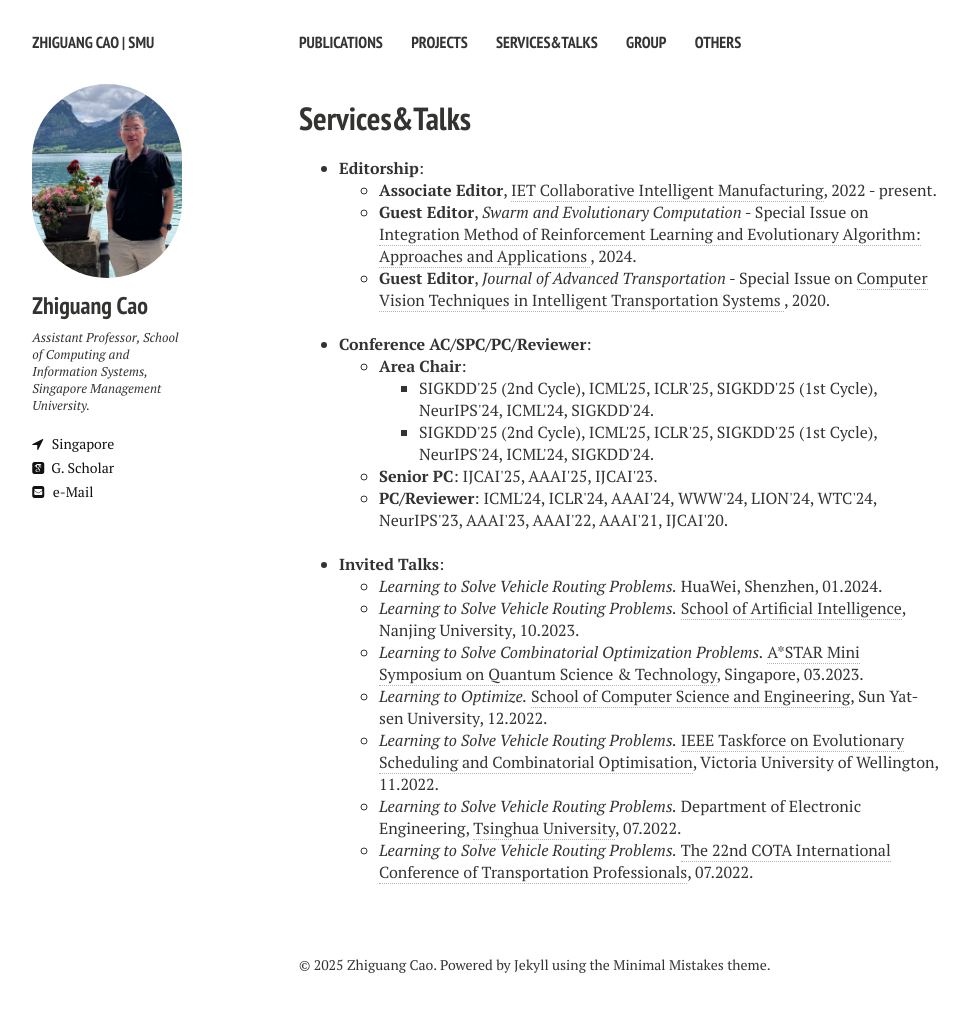
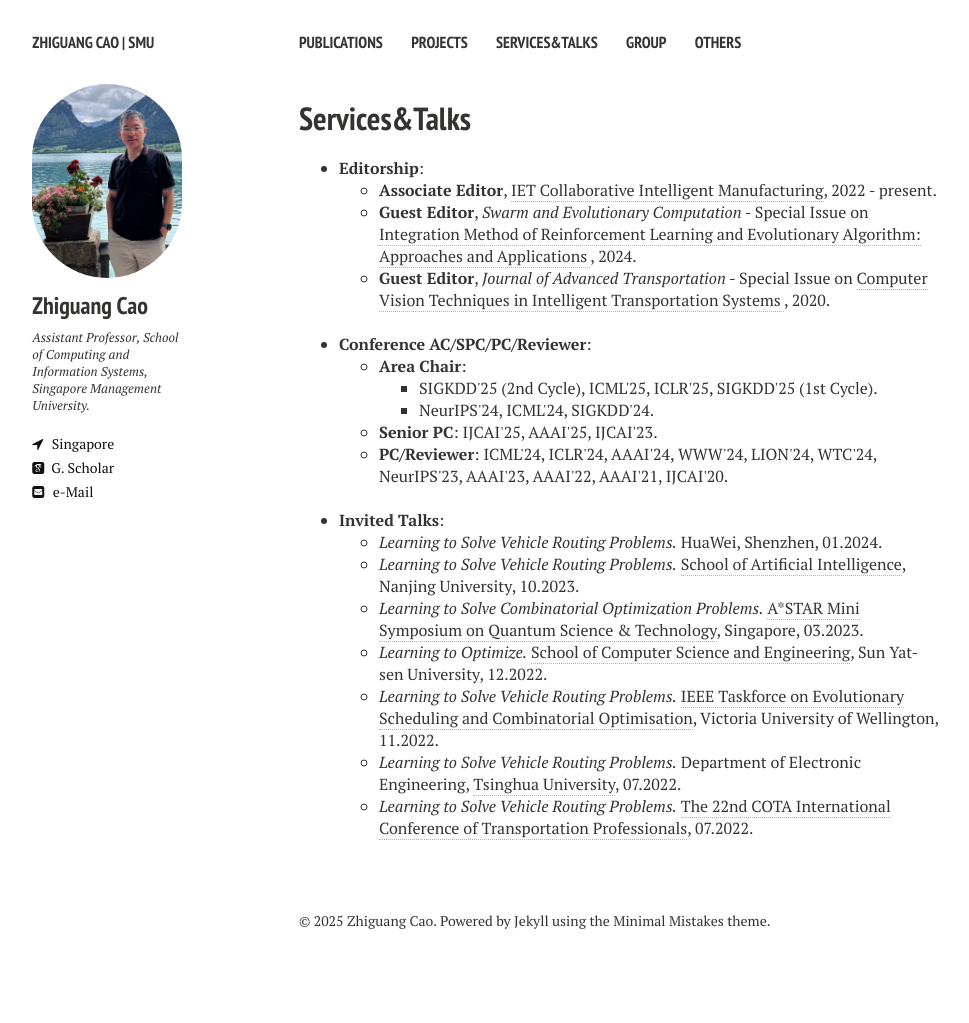
Before and after one commit to zhiguangcaosg/zhiguangcaosg.github.io, a Jekyll site: the page built from services&talks.md, in a window 1280 px wide. Shown: the whole page, without its empty margins (21-990 px from the left). Built offline with Jekyll 4.4.1, drawn with Linux system fonts in a browser that asks for light colours; nearby versions of some CDN libraries; after the commit the page ends 979 px from its top, so only the background shows below that.

Commit message:
Update services&talks.md

```diff
--- a/services&talks.md
+++ b/services&talks.md
@@ -29,9 +29,9 @@ comments: false
 	<ul>
 	<li> <b>Area Chair</b>:
 		<ul>
-		<li>  SIGKDD'25 (2nd Cycle), ICML'25, ICLR'25, SIGKDD'25 (1st Cycle), NeurIPS'24, ICML'24, SIGKDD'24.
+		<li>  SIGKDD'25 (2nd Cycle), ICML'25, ICLR'25, SIGKDD'25 (1st Cycle).
 	        </li>
-		<li>  SIGKDD'25 (2nd Cycle), ICML'25, ICLR'25, SIGKDD'25 (1st Cycle), NeurIPS'24, ICML'24, SIGKDD'24.
+		<li>  NeurIPS'24, ICML'24, SIGKDD'24.
 	        </li>
 		</ul>
 	</li>
```
